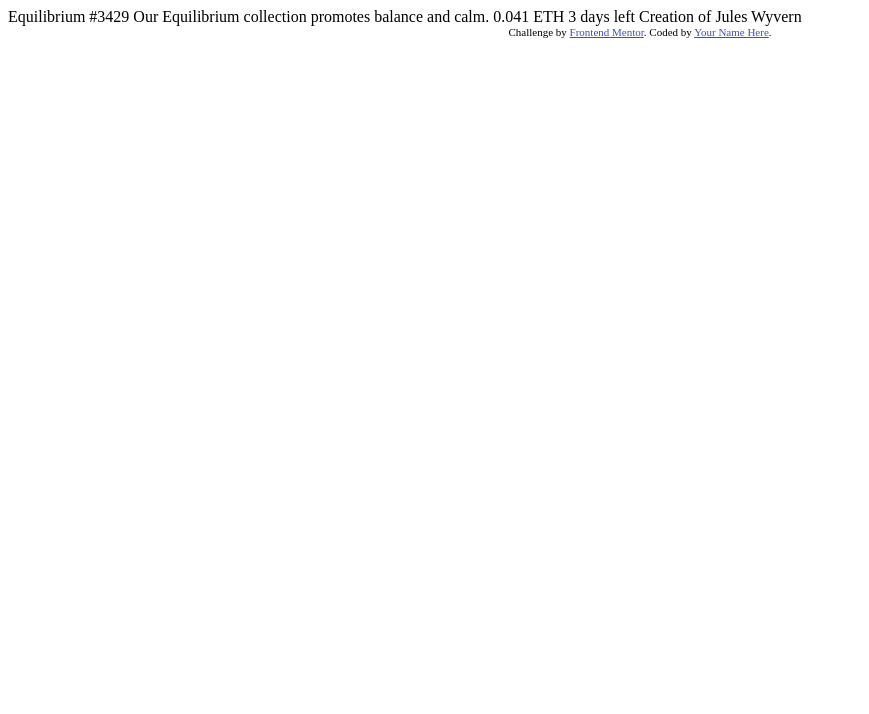
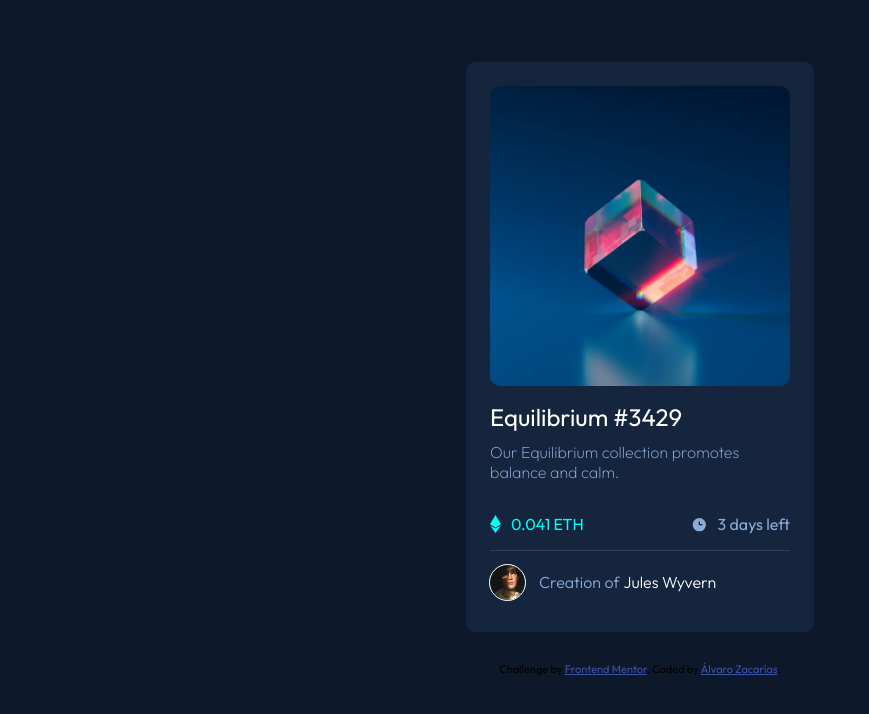
Before and after one commit to alvarozama/NFT-preview-card-component, a plain HTML site: page index.html in a window 1280 px wide. Shown: the whole page, without its empty margins (0-869 px from the left). Drawn offline with Linux system fonts and the light colour scheme.

Commit message:
Full thing

```diff
--- /dev/null
+++ b/index.css
@@ -0,0 +1,159 @@
+:root {
+    --clr-softblue: hsl(215, 51%, 70%);
+    --clr-cyan: hsl(178, 100%, 50%);
+    --clr-verydarkblueMain: hsl(217, 54%, 11%);
+    --clr-verydarkblueCard: hsl(216, 50%, 16%);
+    --clr-verydarkblueLine: hsl(215, 32%, 27%);
+    --clr-white: hsl(0, 0%, 100%);
+    --fontsize-p: 18px;
+}
+
+body {
+    background-color: var(--clr-verydarkblueMain);
+    font-family: "Outfit", sans-serif;
+    display: flex;
+    flex-direction: column;
+    justify-content: center;
+    align-items: center;
+    padding: 3em 1em;
+    font-size: var(--fontsize-p);
+}
+
+.card {
+    background-color: var(--clr-verydarkblueCard);
+    display: flex;
+    flex-direction: column;
+    justify-content: center;
+    border-radius: 10px;
+    padding: 24px;
+    max-width: 300px;
+    max-height: 594px;
+}
+
+.card__photo-container {
+    width: 100%;
+    position: relative;
+}
+
+.card__img {
+    display: block;
+    width: 100%;
+    height: auto;
+    border-radius: 10px;
+}
+
+.overlay {
+    position: absolute;
+    top: 0;
+    bottom: 0;
+    left: 0;
+    right: 0;
+    height: 100%;
+    width: 100%;
+    opacity: 0;
+    transition: .5s ease;
+    background-color: var(--clr-cyan);
+    border-radius: 10px;
+}
+
+.card__photo-container:hover .overlay {
+    opacity: 60%;
+}
+
+.card__photo-container:hover .eye-icon {
+    opacity: 1;
+}
+
+.eye-icon {
+    position: absolute;
+    top: 50%;
+    left: 50%;
+    transform: translate(-50%, -50%);
+    opacity: 0;
+}
+
+.card__title {
+    color: var(--clr-white);
+    font-size: 1.5rem;
+    font-weight: 400;
+    margin-bottom: 5px;
+}
+
+.card__title:hover {
+    cursor: pointer;
+    color: var(--clr-cyan)
+}
+
+.card__description {
+    color: var(--clr-softblue);
+    font-size: 1rem;
+    font-weight: 200;
+    margin-top: 5px;
+}
+
+.card__icons {
+    display: flex;
+    justify-content: space-between;
+    border-bottom: solid var(--clr-verydarkblueLine) thin;
+}
+
+.card__etherium-value {
+    color: var(--clr-cyan);
+    font-size: 1rem;
+    font-weight: 400;
+}
+
+.card__time {
+    color: var(--clr-softblue);
+    font-size: 1rem;
+}
+
+.card__icons-left {
+    display: flex;
+    align-items: center;
+    gap: 10px;
+}
+
+.card__icons-right {
+    display: flex;
+    align-items: center;
+    gap: 10px;
+}
+
+.card__author {
+    display: flex;
+    justify-content: flex-start;
+    align-items: center;
+    padding-top: 5px;
+    gap: 4px;
+}
+
+.card__avatar {
+    border-radius: 50%;
+    outline: solid white thin;
+    width: 35px;
+}
+
+.card__author-info {
+    color: var(--clr-softblue);
+    font-size: 1rem;
+    padding-left: 10px;
+    font-weight: 300;
+}
+
+.card__author-name {
+    color: var(--clr-white);
+    font-size: 1rem;
+    font-weight: 300;
+}
+
+.card__author-name:hover {
+    cursor: pointer;
+    color: var(--clr-cyan)
+}
+
+footer {
+    margin-top: 30px;
+}
+.attribution { font-size: 11px; text-align: center; }
+.attribution a { color: hsl(228, 45%, 44%); }
--- a/index.html
+++ b/index.html
@@ -5,29 +5,45 @@
     <meta name="viewport" content="width=device-width, initial-scale=1.0"> <!-- displays site properly based on user's device -->
 
     <link rel="icon" type="image/png" sizes="32x32" href="./images/favicon-32x32.png">
+    <link rel="preconnect" href="https://fonts.googleapis.com">
+    <link rel="preconnect" href="https://fonts.gstatic.com" crossorigin>
+    <link href="https://fonts.googleapis.com/css2?family=Outfit:wght@100..900&display=swap" rel="stylesheet">
+    <link rel="stylesheet" href="index.css">
 
     <title>Frontend Mentor | NFT preview card component</title>
+  </head>
 
-  <!-- Feel free to remove these styles or customise in your own stylesheet 👍 -->
-  <style>
-    .attribution { font-size: 11px; text-align: center; }
-    .attribution a { color: hsl(228, 45%, 44%); }
-  </style>
-</head>
   <body>
 
-  Equilibrium #3429
+    <main class="card">
 
-  Our Equilibrium collection promotes balance and calm.
+      <div class="card__photo-container">
+        <img class="card__img" src="./images/image-equilibrium.jpg" alt="Equilibrium NFT">
+        <div class="overlay"></div>
+        <svg class="eye-icon" width="48" height="48" xmlns="http://www.w3.org/2000/svg"><g fill="none" fill-rule="evenodd"><path d="M0 0h48v48H0z"/><path d="M24 9C14 9 5.46 15.22 2 24c3.46 8.78 12 15 22 15 10.01 0 18.54-6.22 22-15-3.46-8.78-11.99-15-22-15Zm0 25c-5.52 0-10-4.48-10-10s4.48-10 10-10 10 4.48 10 10-4.48 10-10 10Zm0-16c-3.31 0-6 2.69-6 6s2.69 6 6 6 6-2.69 6-6-2.69-6-6-6Z" fill="#FFF" fill-rule="nonzero"/></g></svg>
+      </div>
+      <h1 class="card__title">Equilibrium #3429</h1>
+      <p class="card__description">Our Equilibrium collection promotes balance and calm.</p>
+      <div class="card__icons">
+        <div class="card__icons-left">
+          <svg width="11" height="18" xmlns="http://www.w3.org/2000/svg"><path d="M11 10.216 5.5 18 0 10.216l5.5 3.263 5.5-3.262ZM5.5 0l5.496 9.169L5.5 12.43 0 9.17 5.5 0Z" fill="#00FFF8"/></svg>
+          <h2 class="card__etherium-value">0.041 ETH</h2>
+        </div>
+        <div class="card__icons-right">
+          <svg width="17" height="17" xmlns="http://www.w3.org/2000/svg"><path d="M8.305 2.007a6.667 6.667 0 1 0 0 13.334 6.667 6.667 0 0 0 0-13.334Zm2.667 7.334H8.305a.667.667 0 0 1-.667-.667V6.007a.667.667 0 0 1 1.334 0v2h2a.667.667 0 0 1 0 1.334Z" fill="#8BACD9"/></svg>
+          <p class="card__time">3 days left</p>
+        </div>
+      </div>
+      <div class="card__author">
+          <img class="card__avatar" src="./images/image-avatar.png" alt="NFT author's avatar">
+          <p class="card__author-info">Creation of</p><p class="card__author-name">Jules Wyvern</p>
+      </div>
 
-  0.041 ETH
-  3 days left
+    </main>
 
-  Creation of Jules Wyvern
-
-  <div class="attribution">
+    <footer class="attribution">
       Challenge by <a href="https://www.frontendmentor.io?ref=challenge" target="_blank">Frontend Mentor</a>.
-    Coded by <a href="#">Your Name Here</a>.
-  </div>
+      Coded by <a href="https://www.frontendmentor.io/profile/alvarozama">Álvaro Zacarías</a>.
+    </footer>
   </body>
 </html>
```
Also changed, not shown: design/desktop-active-1.png (added), design/desktop-active-2.png (added), design/desktop-active-3.png (added), design/desktop-main.png (added), design/mobile-main.png (added), 1 other file. Lines whose indentation alone changed are shown as unchanged.
